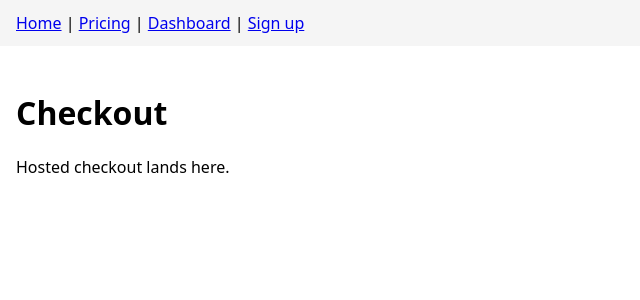
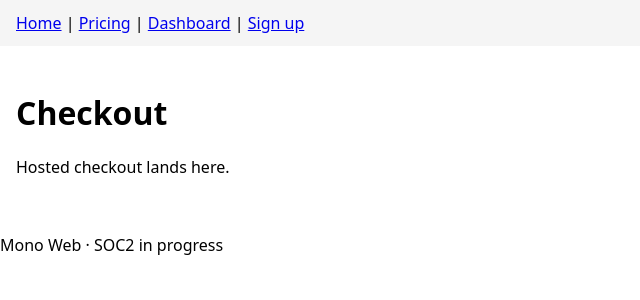
Before and after one commit to ArchAstroEvals/enterprise-mono, a Next.js app in the folder apps/web/: page /checkout in a window 1280 px wide. Shown: the top 300 px of the page, without its empty margins (0-640 px from the left). Built offline with nearby package versions, Linux system fonts and the light colour scheme.

Commit message:
Site footer

```diff
--- a/apps/web/app/layout.jsx
+++ b/apps/web/app/layout.jsx
@@ -1,4 +1,5 @@
 import "./globals.css";
+import SiteFooter from "../components/SiteFooter.jsx";
 
 export const metadata = {
   title: "Mono Web",
@@ -16,6 +17,7 @@ export default function RootLayout({ children }) {
           </nav>
         </header>
         <main>{children}</main>
+        <SiteFooter />
       </body>
     </html>
   );
--- /dev/null
+++ b/apps/web/components/SiteFooter.jsx
@@ -0,0 +1,7 @@
+export default function SiteFooter() {
+  return (
+    <footer>
+      <p>Mono Web · SOC2 in progress</p>
+    </footer>
+  );
+}
```
